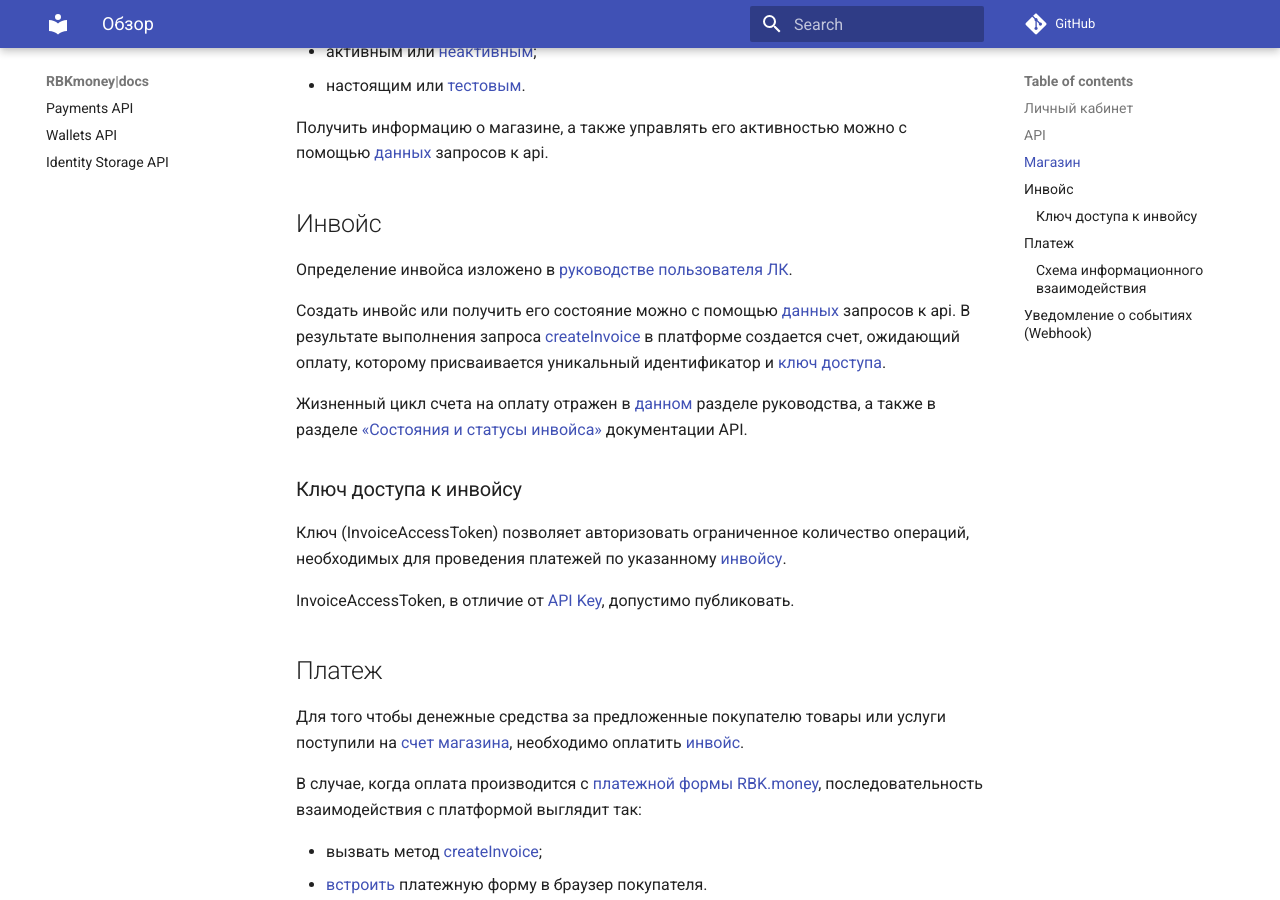
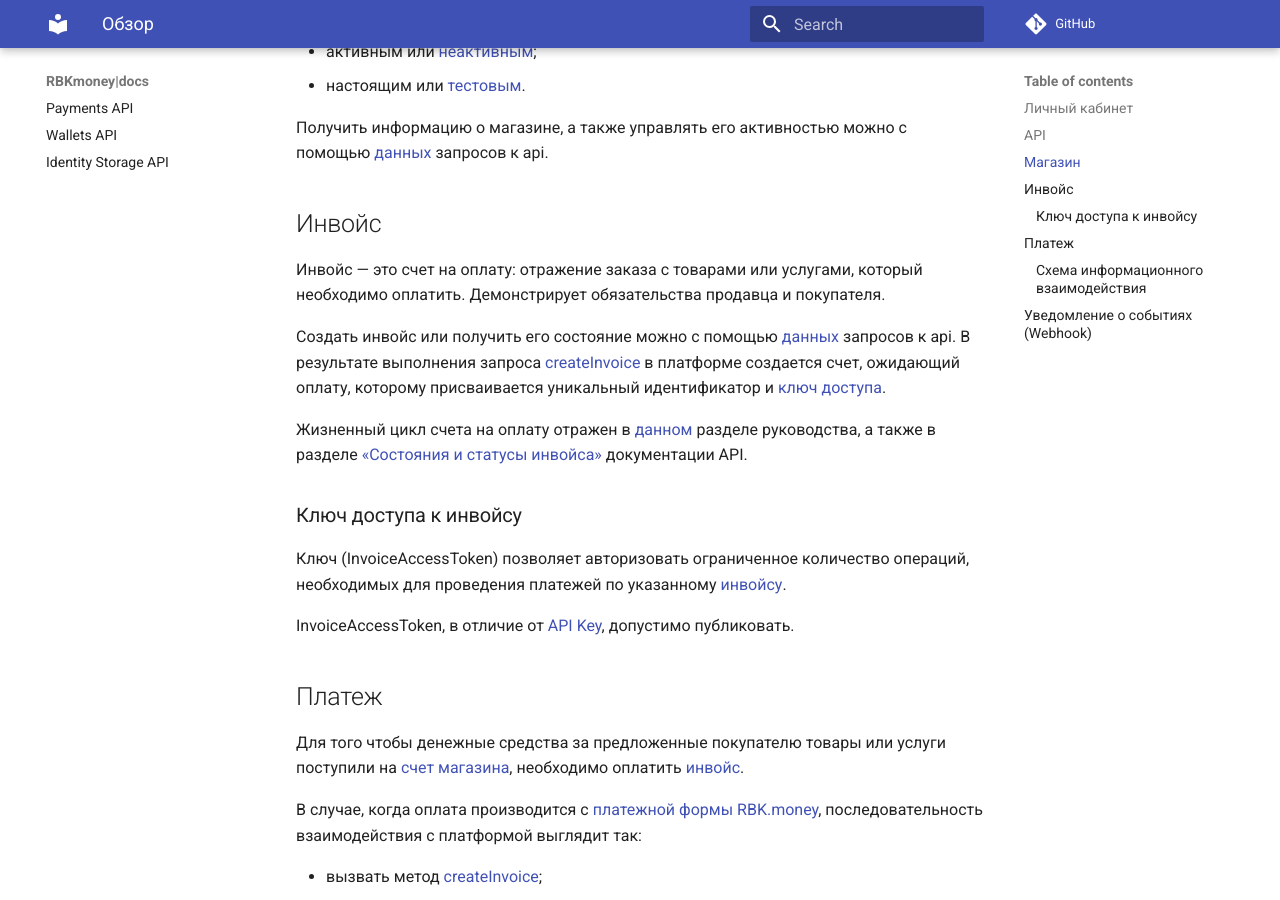
Before and after one commit to rbkmoney/docs, an MkDocs documentation site: the page built from content/docs/payments/overview.md, in a window 1280 px wide and 900 px high, scrolled down 1536 px. Built offline with MkDocs 1.6.1 and Material for MkDocs 9.7.7, drawn with Linux system fonts in a browser that asks for light colours; nearby versions of some CDN libraries; comment, search, counter and statistics services are not loaded.

Commit message:
Update overview.md

```diff
--- a/content/docs/payments/overview.md
+++ b/content/docs/payments/overview.md
@@ -45,7 +45,7 @@ C целью успешной авторизации запроса к [API](htt
 
 ## Инвойс {#invoice}
 
-Определение инвойса изложено в [руководстве пользователя ЛК](https://help.rbkmoney.com/lk/lk/#createInvoice).
+Инвойс — это счет на оплату: отражение заказа с товарами или услугами, который необходимо оплатить. Демонстрирует обязательства продавца и покупателя.
 
 Создать инвойс или получить его состояние можно с помощью [данных](https://developer.rbk.money/api/#tag/Invoices) запросов к api.
 В результате выполнения запроса [createInvoice](https://developer.rbk.money/api/#operation/createInvoice) в платформе создается счет, ожидающий оплату, которому присваивается уникальный идентификатор и [ключ доступа](#invoiceAccessToken).
```
